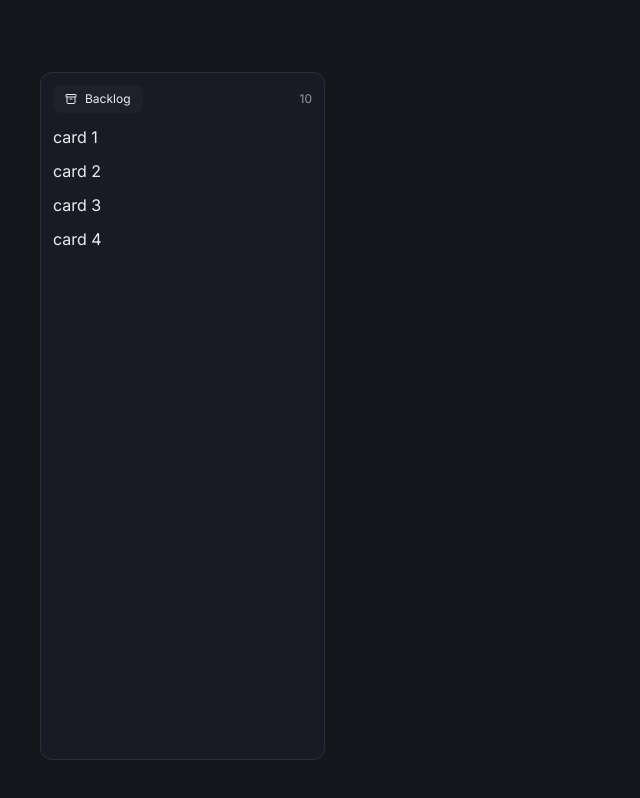
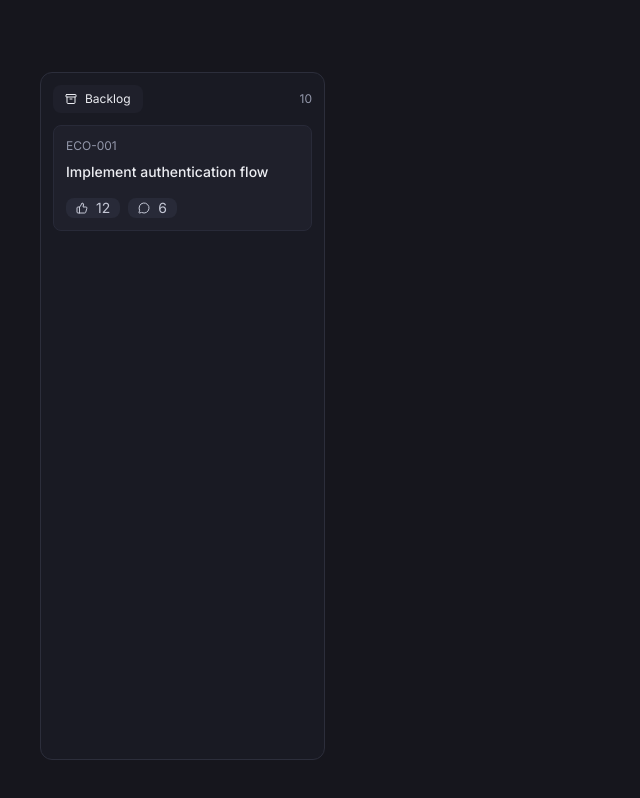
Before and after one commit to iDouglasD/roadmap-board, a Next.js app: page / in a window 1280 px wide. Shown: the whole page, without its empty margins (0-640 px from the left). Built offline with nearby package versions, Linux system fonts and the light colour scheme.

Commit message:
feat(card,button,page): add board card and button components and update page structure

```diff
--- a/src/app/page.tsx
+++ b/src/app/page.tsx
@@ -1,5 +1,7 @@
-import { ArchiveIcon } from "lucide-react";
+import { ArchiveIcon, MessageCircleIcon, ThumbsUpIcon } from "lucide-react";
 import { Section } from "@/components/section"
+import { Card } from "@/components/card";
+import { Button } from "@/components/button";
 
 export default function Home() {
 
@@ -18,10 +20,30 @@
             </Section.IssueCount>
           </Section.Header>
           <Section.Content>
-            <div>card 1</div>
-            <div>card 2</div>
-            <div>card 3</div>
-            <div>card 4</div>
+            <Card.Root>
+              <Card.Header>
+                <Card.Number>
+                  ECO-001
+                </Card.Number>
+                <Card.Title>
+                  Implement authentication flow
+                </Card.Title>
+              </Card.Header>
+              <Card.Footer>
+                <Button
+                  type="button"
+                >
+                  <ThumbsUpIcon className="size-3" />
+                  <span className="text-sm">12</span>
+                </Button>
+                <Button
+                  type="button"
+                >
+                  <MessageCircleIcon className="size-3" />
+                  <span className="text-sm">6</span>
+                </Button>
+              </Card.Footer>
+            </Card.Root>
           </Section.Content>
         </Section.Root>
       </main>
--- /dev/null
+++ b/src/components/button.tsx
@@ -0,0 +1,18 @@
+import { cn } from "@/utils/tw-merge";
+import { ComponentProps } from "react";
+
+interface ButtonProps extends ComponentProps<"button"> { }
+
+export function Button({ className, ...props }: ButtonProps) {
+  return (
+    <button
+      className={cn(
+        "text-navy-100 flex items-center gap-2 rounded-lg px-2.5 bg-navy-600 cursor-pointer",
+        "hover:bg-navy-500 transition-colors duration-200 ease-in-out",
+        "outline-none focus-visible:ring-2 focus-visible:ring-navy-400 focus-visible:ring-offset-2 focus-visible:ring-offset-navy-950",
+        className
+      )}
+      {...props}
+    />
+  )
+}
--- /dev/null
+++ b/src/components/card.tsx
@@ -0,0 +1,60 @@
+import { cn } from "@/utils/tw-merge"
+import { ComponentProps } from "react"
+
+
+interface CardRootProps extends ComponentProps<"a"> { }
+
+function CardRoot({ className, ...props }: CardRootProps) {
+  return (
+    <a
+      href="#"
+      className={cn(
+        "bg-navy-700 border-[0.5px] border-navy-600 p-3 space-y-4 rounded-lg block",
+        "hover:bg-navy-600/50 hover:border-navy-500 transition-colors duration-150 ease-in-out",
+        "outline-none focus-visible:ring-2 focus-visible:ring-navy-400 focus-visible:ring-offset-2 focus-visible:ring-offset-navy-950",
+        className
+      )}
+      {...props}
+    />
+  )
+}
+
+interface CardHeaderProps extends ComponentProps<"div"> { }
+
+function CardHeader({ className, ...props }: CardHeaderProps) {
+  return (
+    <div className={cn("flex flex-col gap-2", className)} {...props} />
+  )
+}
+
+interface CardTitleProps extends ComponentProps<"span"> { }
+
+function CardTitle({ className, ...props }: CardTitleProps) {
+  return (
+    <span className={cn("text-sm font-medium", className)} {...props} />
+  )
+}
+
+interface CardNumberProps extends ComponentProps<"span"> { }
+
+function CardNumber({ className, ...props }: CardNumberProps) {
+  return (
+    <span className={cn("text-xs text-navy-200", className)} {...props} />
+  )
+}
+
+interface CardFooterProps extends ComponentProps<"div"> { }
+
+function CardFooter({ className, ...props }: CardFooterProps) {
+  return (
+    <div className={cn("flex items-center gap-2", className)} {...props} />
+  )
+}
+
+export const Card = {
+  Root: CardRoot,
+  Header: CardHeader,
+  Title: CardTitle,
+  Number: CardNumber,
+  Footer: CardFooter,
+}
```
